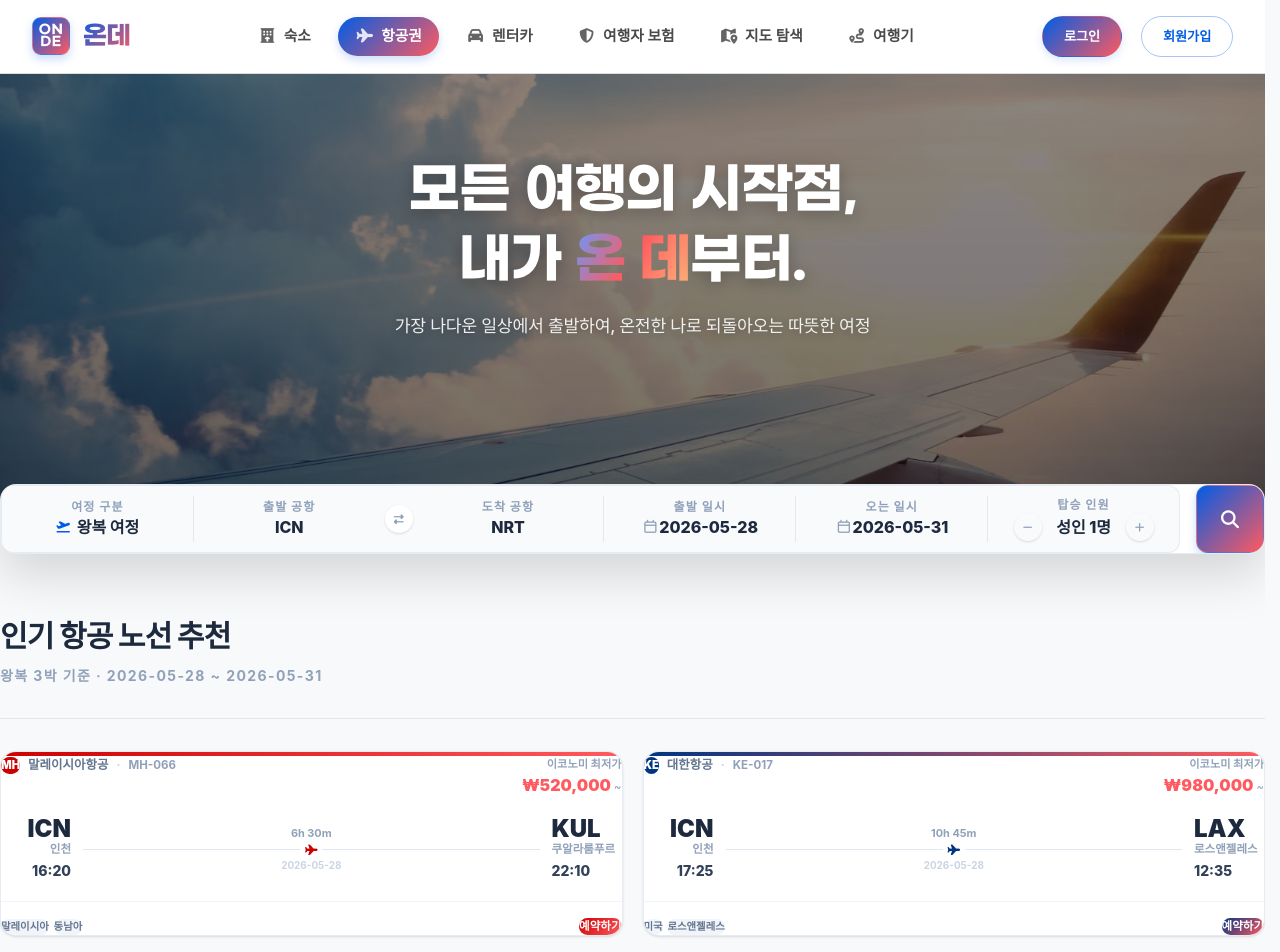
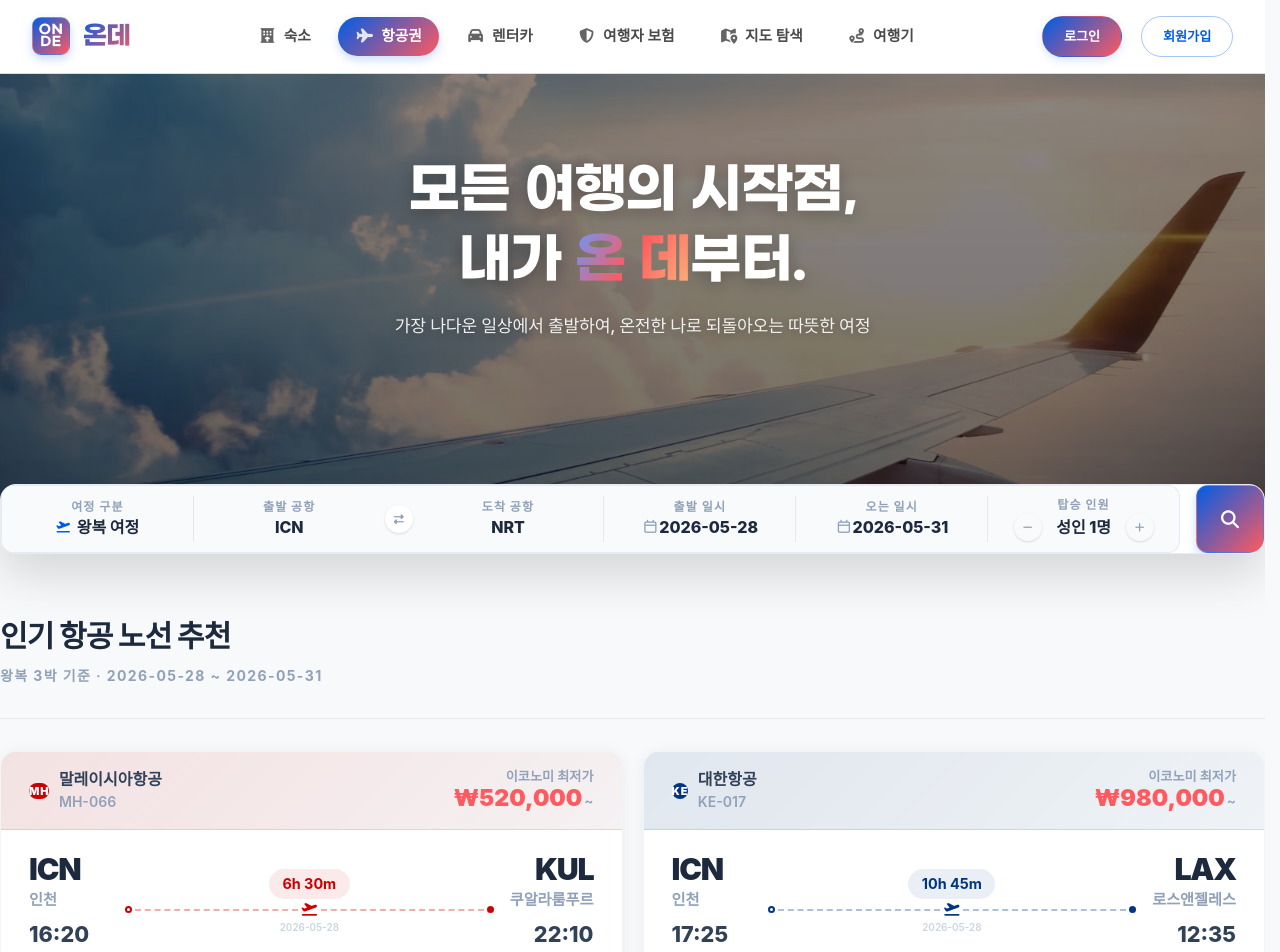
Before and after one commit to Hyeonseok93/SK-Rookies5-FINAL_ONDE, a React (Vite) app in the folder frontend/: page /flight in a window 1280 px wide. Shown: the top 952 px of the page. Built offline with nearby package versions, Linux system fonts and the light colour scheme; a web font is replaced by a local one.

Commit message:
feat: 항공권 상품 목록 구현

```diff
--- a/frontend/src/components/flight/FlightRecommendationList.tsx
+++ b/frontend/src/components/flight/FlightRecommendationList.tsx
@@ -55,84 +55,113 @@ const FlightRouteCard: React.FC<FlightRouteCardProps> = ({ route, index }) => {
   return (
     <div
       ref={ref}
-      style={{ transitionDelay: `${delayMs}ms` }}
-      className={`bg-white rounded-2xl border border-slate-200/80 shadow-sm hover:shadow-md transition-all duration-500 ease-out cursor-pointer group overflow-hidden
+      style={{
+        transitionDelay: `${delayMs}ms`,
+        boxShadow: '0 2px 16px rgba(0,0,0,0.06)',
+      }}
+      className={`rounded-2xl border border-slate-100 transition-all duration-500 ease-out cursor-pointer group overflow-hidden
         ${visible ? 'opacity-100 translate-y-0' : 'opacity-0 translate-y-6'}`}
+      onMouseEnter={(e) => {
+        (e.currentTarget as HTMLDivElement).style.boxShadow = `0 8px 32px rgba(0,0,0,0.10), 0 0 0 1.5px ${accentColor}22`;
+        (e.currentTarget as HTMLDivElement).style.transform = 'translateY(-3px)';
+      }}
+      onMouseLeave={(e) => {
+        (e.currentTarget as HTMLDivElement).style.boxShadow = '0 2px 16px rgba(0,0,0,0.06)';
+        (e.currentTarget as HTMLDivElement).style.transform = '';
+      }}
       onClick={() => addToast(`✈️ ${route.flightNumber} (${route.departureAirport} → ${route.arrivalAirport}) 예약 화면이 로드됩니다.`, 'info')}
     >
-      {/* Airline accent top bar */}
-      <div className="h-1 w-full" style={{ background: `linear-gradient(90deg, ${accentColor} 0%, #ff5a5f 100%)` }} />
-
-      <div className="p-5">
-        {/* Top row: airline + flight number + price */}
-        <div style={{ display: 'flex', justifyContent: 'space-between', alignItems: 'flex-start', marginBottom: '1.25rem' }}>
-          <div style={{ display: 'flex', alignItems: 'center', gap: '0.5rem' }}>
-            <span className="text-[0.7rem] font-black px-2 py-0.5 rounded-full text-white" style={{ background: accentColor }}>
-              {route.airlineCode}
-            </span>
-            <span className="text-[0.78rem] font-bold text-slate-500">{route.airline}</span>
-            <span className="text-[0.72rem] font-extrabold text-slate-300">·</span>
-            <span className="text-[0.72rem] font-bold text-slate-400">{route.flightNumber}</span>
-          </div>
-          <div className="text-right">
-            <span className="text-[0.7rem] text-slate-400 font-bold block">이코노미 최저가</span>
-            <strong className="text-base font-black" style={{ color: '#ff5a5f' }}>₩{formattedPrice}</strong>
-            <span className="text-[0.7rem] text-slate-400 font-normal"> ~</span>
+      {/* Header band: airline info + price */}
+      <div
+        className="flex items-center justify-between"
+        style={{ padding: '1rem 1.75rem', background: `linear-gradient(135deg, ${accentColor}18 0%, ${accentColor}08 100%)`, borderBottom: `1px solid ${accentColor}20` }}
+      >
+        <div style={{ display: 'flex', alignItems: 'center', gap: '0.6rem' }}>
+          {/* Airline code pill */}
+          <span
+            className="text-[0.68rem] font-black px-2.5 py-1 rounded-lg text-white tracking-widest"
+            style={{ background: accentColor, letterSpacing: '0.08em' }}
+          >
+            {route.airlineCode}
+          </span>
+          <div>
+            <span className="font-bold text-slate-700 block leading-tight" style={{ fontSize: '1rem' }}>{route.airline}</span>
+            <span className="font-semibold text-slate-400 leading-tight" style={{ fontSize: '0.88rem' }}>{route.flightNumber}</span>
           </div>
         </div>
 
-        {/* Route row */}
-        <div style={{ display: 'flex', alignItems: 'center', gap: '0.75rem' }}>
+        {/* Price */}
+        <div className="text-right">
+          <span className="text-slate-400 font-semibold block leading-tight" style={{ fontSize: '0.82rem' }}>이코노미 최저가</span>
+          <div style={{ display: 'flex', alignItems: 'baseline', gap: '2px', justifyContent: 'flex-end' }}>
+            <strong className="font-black leading-tight" style={{ color: '#ff5a5f', fontSize: '1.45rem' }}>
+              ₩{formattedPrice}
+            </strong>
+            <span className="text-slate-400 font-semibold" style={{ fontSize: '0.85rem' }}>~</span>
+          </div>
+        </div>
+      </div>
+
+      {/* Route body */}
+      <div style={{ padding: '1.5rem 1.75rem', background: '#ffffff' }}>
+        <div style={{ display: 'flex', alignItems: 'center', gap: '1rem' }}>
+
           {/* Departure */}
-          <div style={{ textAlign: 'right', minWidth: '70px' }}>
-            <strong className="text-2xl font-black text-slate-800 block leading-none">{route.departureAirport}</strong>
-            <span className="text-[0.72rem] font-bold text-slate-400 block">{route.departureCity}</span>
-            <span className="text-sm font-extrabold text-slate-700 block" style={{ marginTop: '0.2rem' }}>{route.departureTime}</span>
+          <div style={{ flex: '0 0 auto', minWidth: '80px' }}>
+            <strong
+              className="font-black text-slate-800 block leading-none tracking-tight"
+              style={{ fontSize: '1.9rem', letterSpacing: '-0.04em' }}
+            >
+              {route.departureAirport}
+            </strong>
+            <span className="font-semibold text-slate-400 block" style={{ fontSize: '0.95rem', marginTop: '4px' }}>
+              {route.departureCity}
+            </span>
+            <span className="font-extrabold text-slate-700 block" style={{ fontSize: '1.35rem', marginTop: '6px' }}>
+              {route.departureTime}
+            </span>
           </div>
 
           {/* Route line */}
-          <div style={{ flex: 1, display: 'flex', flexDirection: 'column', alignItems: 'center', gap: '0.2rem' }}>
-            <span className="text-[0.68rem] font-bold text-slate-400">{formatDuration(route.durationMinutes)}</span>
-            <div style={{ width: '100%', display: 'flex', alignItems: 'center' }}>
-              <div style={{ flex: 1, height: '1.5px', background: '#e2e8f0' }} />
-              <i className="fa-solid fa-plane text-[0.7rem]" style={{ color: accentColor, margin: '0 4px' }}></i>
-              <div style={{ flex: 1, height: '1.5px', background: '#e2e8f0' }} />
+          <div style={{ flex: 1, display: 'flex', flexDirection: 'column', alignItems: 'center', gap: '4px' }}>
+            {/* Duration pill */}
+            <span
+              className="font-bold rounded-full"
+              style={{ background: `${accentColor}15`, color: accentColor, fontSize: '0.9rem', padding: '0.25rem 0.85rem' }}
+            >
+              {formatDuration(route.durationMinutes)}
+            </span>
+            {/* Dashed route line */}
+            <div style={{ width: '100%', display: 'flex', alignItems: 'center', gap: '3px' }}>
+              <div style={{ width: '7px', height: '7px', borderRadius: '50%', border: `2px solid ${accentColor}`, flexShrink: 0 }} />
+              <div style={{ flex: 1, borderTop: `2px dashed ${accentColor}50` }} />
+              <i className="fa-solid fa-plane-departure text-[0.85rem]" style={{ color: accentColor, flexShrink: 0 }}></i>
+              <div style={{ flex: 1, borderTop: `2px dashed ${accentColor}50` }} />
+              <div style={{ width: '7px', height: '7px', borderRadius: '50%', background: accentColor, flexShrink: 0 }} />
             </div>
-            <span className="text-[0.62rem] font-bold text-slate-300">{route.date}</span>
+            <span className="text-[0.62rem] font-semibold text-slate-300">{route.date}</span>
           </div>
 
           {/* Arrival */}
-          <div style={{ textAlign: 'left', minWidth: '70px' }}>
-            <strong className="text-2xl font-black text-slate-800 block leading-none">
+          <div style={{ flex: '0 0 auto', minWidth: '80px', textAlign: 'right' }}>
+            <strong
+              className="font-black text-slate-800 block leading-none tracking-tight"
+              style={{ fontSize: '1.9rem', letterSpacing: '-0.04em' }}
+            >
               {route.arrivalAirport}
-              {isOvernight && <sup className="text-[0.5rem] font-black text-[#ff5a5f] ml-0.5">+1</sup>}
+              {isOvernight && (
+                <sup className="font-black ml-0.5" style={{ fontSize: '0.8rem', color: '#ff5a5f', verticalAlign: 'super' }}>+1</sup>
+              )}
             </strong>
-            <span className="text-[0.72rem] font-bold text-slate-400 block">{route.arrivalCity}</span>
-            <span className="text-sm font-extrabold text-slate-700 block" style={{ marginTop: '0.2rem' }}>{route.arrivalTime}</span>
+            <span className="font-semibold text-slate-400 block" style={{ fontSize: '0.95rem', marginTop: '4px' }}>
+              {route.arrivalCity}
+            </span>
+            <span className="font-extrabold text-slate-700 block" style={{ fontSize: '1.35rem', marginTop: '6px' }}>
+              {route.arrivalTime}
+            </span>
           </div>
         </div>
 
-        {/* Bottom: tags + book button */}
-        <div style={{ display: 'flex', justifyContent: 'space-between', alignItems: 'center', marginTop: '1.25rem', paddingTop: '1rem', borderTop: '1px solid #f1f5f9' }}>
-          <div style={{ display: 'flex', gap: '0.3rem', flexWrap: 'wrap' }}>
-            {route.tags.slice(0, 2).map((tag) => (
-              <span key={tag} className="text-[0.65rem] font-bold text-slate-500 bg-slate-100 px-2 py-0.5 rounded-full">
-                {tag}
-              </span>
-            ))}
-          </div>
-          <button
-            type="button"
-            className="text-[0.72rem] font-black text-white px-3 py-1.5 rounded-full transition-all duration-200 hover:opacity-90 active:scale-95"
-            style={{ background: `linear-gradient(135deg, ${accentColor} 0%, #ff5a5f 100%)` }}
-            onClick={(e) => {
-              e.stopPropagation();
-              addToast(`✈️ ${route.flightNumber} 예약 화면이 로드됩니다.`, 'info');
-            }}
-          >
-            예약하기
-          </button>
-        </div>
       </div>
     </div>
   );
```
